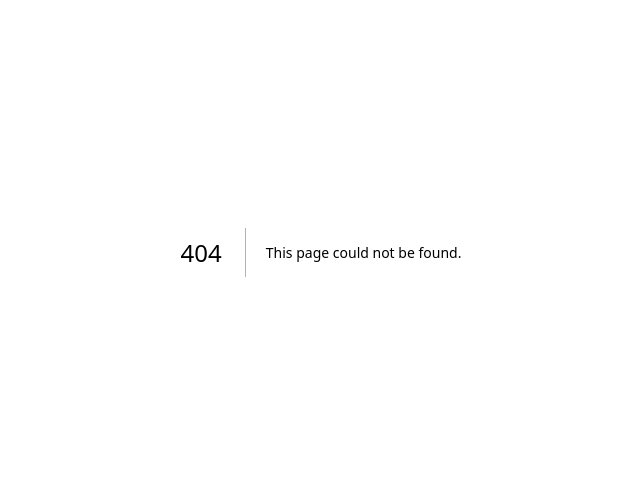
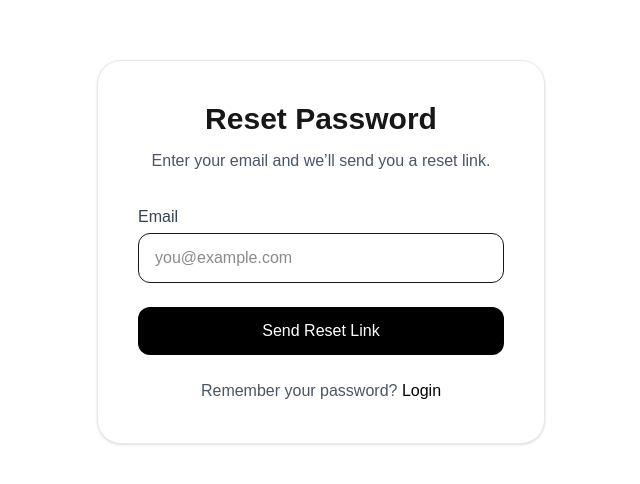
Before and after one commit to Leomessi0101/autopilotai-frontend, a Next.js app: page /forgot-password in a window 1280 px wide. Before the commit this address had no page. Shown: the part 148-632 px from the top of the page, without its empty margins (319-959 px from the left). Built offline with nearby package versions, Linux system fonts and the light colour scheme.

Commit message:
Added billing page + improved UI

```diff
--- /dev/null
+++ b/app/forgot-password/page.tsx
@@ -0,0 +1,89 @@
+"use client";
+
+import { useState } from "react";
+
+export default function ForgotPasswordPage() {
+  const [email, setEmail] = useState("");
+  const [status, setStatus] = useState<"idle" | "sending" | "sent">("idle");
+  const [error, setError] = useState("");
+
+  const handleSubmit = async () => {
+    setError("");
+    setStatus("sending");
+
+    try {
+      const res = await fetch(
+        process.env.NEXT_PUBLIC_API_URL + "/api/auth/request-password-reset",
+        {
+          method: "POST",
+          headers: { "Content-Type": "application/json" },
+          body: JSON.stringify(email),
+        }
+      );
+
+      setStatus("sent");
+    } catch (err) {
+      setStatus("idle");
+      setError("Something went wrong. Try again.");
+    }
+  };
+
+  return (
+    <div className="min-h-screen flex items-center justify-center bg-white px-4">
+      <div className="w-full max-w-md p-10 border border-gray-200 rounded-3xl shadow-sm bg-white">
+
+        <h1 className="text-3xl font-bold text-center mb-3">
+          Reset Password
+        </h1>
+
+        <p className="text-gray-600 text-center mb-8">
+          Enter your email and we’ll send you a reset link.
+        </p>
+
+        {status === "sent" ? (
+          <div className="p-4 bg-green-100 border border-green-300 rounded-xl text-green-800">
+            If an account exists, a reset link has been sent to your email.
+          </div>
+        ) : (
+          <>
+            {error && (
+              <div className="mb-4 p-3 bg-red-100 border border-red-300 rounded-xl text-red-800">
+                {error}
+              </div>
+            )}
+
+            <div className="space-y-6">
+              <div>
+                <label className="block text-gray-700 mb-1">
+                  Email
+                </label>
+                <input
+                  value={email}
+                  onChange={(e) => setEmail(e.target.value)}
+                  type="email"
+                  className="w-full px-4 py-3 border rounded-xl focus:outline-none focus:border-black"
+                  placeholder="you@example.com"
+                />
+              </div>
+
+              <button
+                onClick={handleSubmit}
+                disabled={status === "sending"}
+                className="w-full py-3 bg-black text-white rounded-xl hover:bg-gray-900 transition disabled:opacity-50"
+              >
+                {status === "sending" ? "Sending..." : "Send Reset Link"}
+              </button>
+            </div>
+          </>
+        )}
+
+        <div className="text-center text-gray-600 mt-6">
+          Remember your password?{" "}
+          <a href="/login" className="text-black hover:underline">
+            Login
+          </a>
+        </div>
+      </div>
+    </div>
+  );
+}
--- a/app/login/page.tsx
+++ b/app/login/page.tsx
@@ -1,6 +1,6 @@
 "use client";
 
-import { useState, useEffect } from "react";
+import { useState } from "react";
 import { useRouter } from "next/navigation";
 import api from "@/lib/api";
 
@@ -9,46 +9,26 @@ export default function LoginPage() {
 
   const [email, setEmail] = useState("");
   const [password, setPassword] = useState("");
-
   const [error, setError] = useState("");
-  const [loading, setLoading] = useState(false);
-
-  /* Redirect if already logged in */
-  useEffect(() => {
-    const token =
-      typeof window !== "undefined"
-        ? localStorage.getItem("autopilot_token")
-        : null;
-
-    if (token) router.push("/dashboard");
-  }, [router]);
+  const [message, setMessage] = useState("");
 
   const handleLogin = async () => {
     setError("");
+    setMessage("");
 
-    if (!email.includes("@")) {
-      setError("Please enter a valid email.");
-      return;
-    }
-
-    if (password.length < 6) {
-      setError("Password must be at least 6 characters.");
+    if (!email || !password) {
+      setError("Please enter both email and password.");
       return;
     }
 
     try {
-      setLoading(true);
-
-      const res = await api.post("/api/auth/login", {
-        email,
-        password,
-      });
+      const res = await api.post("/api/auth/login", { email, password });
 
       const token = res.data.token;
-      const subscription = res.data.subscription_plan || res.data.subscription;
+      const subscription = res.data.subscription_plan;
 
       localStorage.setItem("autopilot_token", token);
-      if (subscription) localStorage.setItem("autopilot_subscription", subscription);
+      localStorage.setItem("autopilot_subscription", subscription);
 
       router.push("/dashboard");
     } catch (err: any) {
@@ -60,39 +40,49 @@ export default function LoginPage() {
         setError("Login failed. Please try again.");
       }
     }
+  };
 
-    setLoading(false);
+  const handleForgotPassword = () => {
+    setError("");
+    setMessage(
+      "Password reset feature is being added soon. For now, contact support if you need help."
+    );
+  };
+
+  const handleResendVerification = () => {
+    setError("");
+    setMessage(
+      "If your email requires verification, it will be supported soon."
+    );
   };
 
   return (
     <div className="min-h-screen flex items-center justify-center bg-white px-4">
       <div className="w-full max-w-md p-10 border border-gray-200 rounded-3xl shadow-sm bg-white">
-
-        {/* Branding */}
-        <h1 className="text-3xl font-bold text-center mb-2">
+        <h1 className="text-3xl font-bold text-center mb-8">
           Welcome Back
         </h1>
-        <p className="text-center text-gray-600 mb-8">
-          Log back into AutopilotAI and continue building.
-        </p>
 
-        {/* Error */}
         {error && (
           <div className="mb-4 p-3 bg-red-100 border border-red-300 rounded-xl text-red-800">
             {error}
           </div>
         )}
 
-        {/* Form */}
+        {message && (
+          <div className="mb-4 p-3 bg-green-100 border border-green-300 rounded-xl text-green-800">
+            {message}
+          </div>
+        )}
+
         <div className="space-y-6">
           <div>
             <label className="block text-gray-700 mb-1">Email</label>
             <input
               value={email}
               onChange={(e) => setEmail(e.target.value)}
-              onKeyDown={(e) => e.key === "Enter" && handleLogin()}
               type="email"
-              className="w-full px-4 py-3 border rounded-xl focus:outline-none focus:border-black bg-gray-50"
+              className="w-full px-4 py-3 border rounded-xl focus:outline-none focus:border-black"
               placeholder="you@example.com"
             />
           </div>
@@ -102,31 +92,41 @@ export default function LoginPage() {
             <input
               value={password}
               onChange={(e) => setPassword(e.target.value)}
-              onKeyDown={(e) => e.key === "Enter" && handleLogin()}
               type="password"
-              className="w-full px-4 py-3 border rounded-xl focus:outline-none focus:border-black bg-gray-50"
+              className="w-full px-4 py-3 border rounded-xl focus:outline-none focus:border-black"
               placeholder="••••••••"
             />
           </div>
 
           <button
             onClick={handleLogin}
-            disabled={loading}
-            className="w-full py-3 bg-black text-white rounded-xl hover:bg-gray-900 transition disabled:opacity-60"
+            className="w-full py-3 bg-black text-white rounded-xl hover:bg-gray-900 transition"
           >
-            {loading ? "Logging in…" : "Login"}
+            Login
           </button>
         </div>
 
-        {/* Footer */}
+        <div className="flex justify-between text-sm mt-5">
+          <button
+            onClick={handleForgotPassword}
+            className="text-gray-600 hover:underline"
+          >
+            Forgot password?
+          </button>
+
+          <button
+            onClick={handleResendVerification}
+            className="text-gray-600 hover:underline"
+          >
+            Resend verification
+          </button>
+        </div>
+
         <div className="text-center text-gray-600 mt-6">
           Don’t have an account?{" "}
-          <span
-            onClick={() => router.push("/register")}
-            className="text-black hover:underline cursor-pointer"
-          >
+          <a href="/register" className="text-black hover:underline">
             Register
-          </span>
+          </a>
         </div>
       </div>
     </div>
```
